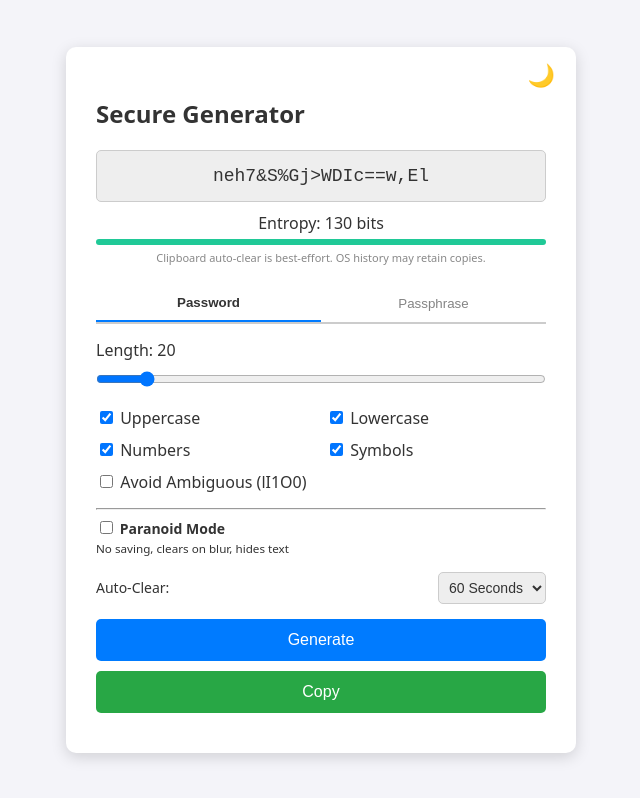
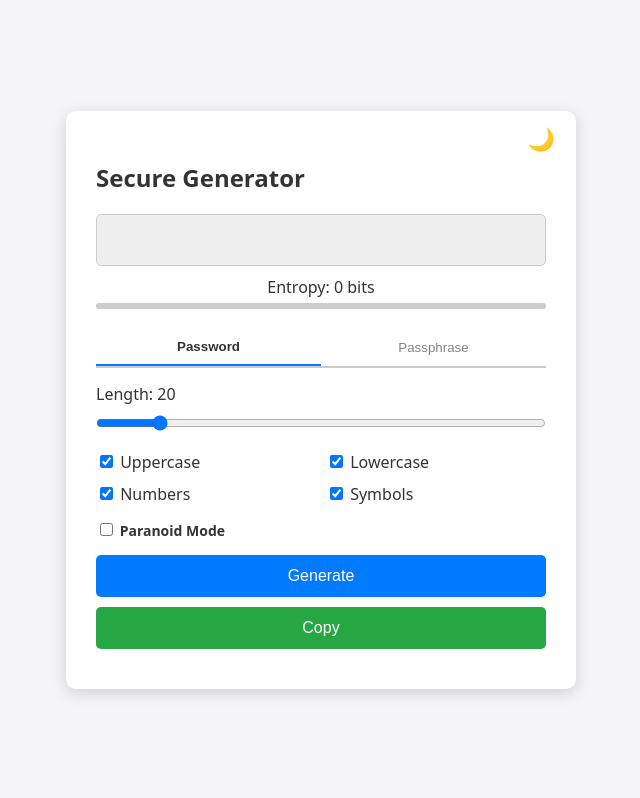
Before and after one commit to jakubgt/homelab-vault-gen, a plain HTML site: page vault-generator/index.html in a window 1280 px wide. Shown: the whole page, without its empty margins (319-959 px from the left). Drawn offline with Linux system fonts and the light colour scheme.

Commit message:
Update index.html

```diff
--- a/vault-generator/index.html
+++ b/vault-generator/index.html
@@ -3,30 +3,23 @@
 <head>
     <meta charset="UTF-8">
     <meta name="viewport" content="width=device-width, initial-scale=1.0">
-
     <meta http-equiv="Cache-Control" content="no-store, no-cache, must-revalidate, max-age=0">
-    <meta http-equiv="Pragma" content="no-cache">
-    <meta http-equiv="Expires" content="0">
-
     <title>Homelab Vault Generator</title>
     <link rel="stylesheet" href="styles.css">
 </head>
 <body>
     <div class="container">
-        <button class="theme-toggle" id="theme-btn" title="Toggle Theme">🌙</button>
+        <button class="theme-toggle" id="theme-btn">🌙</button>
         <h2>Secure Generator</h2>
 
-        <div id="result-container" title="Click to copy">
+        <div id="result-container" class="copy-box">
             <div id="result"></div>
             <div id="paranoid-overlay" class="hidden">Hover to Reveal</div>
         </div>
 
         <div class="entropy-meter">
             <span id="entropy-text">Entropy: 0 bits</span>
-            <div class="entropy-bar-container">
-                <div id="entropy-bar"></div>
-            </div>
-            <small class="disclaimer">Clipboard auto-clear is best-effort. OS history may retain copies.</small>
+            <div class="entropy-bar-container"><div id="entropy-bar"></div></div>
         </div>
 
         <div class="tabs">
@@ -43,40 +36,16 @@
                 <label><input type="checkbox" id="opt-lower" checked> Lowercase</label>
                 <label><input type="checkbox" id="opt-nums" checked> Numbers</label>
                 <label><input type="checkbox" id="opt-syms" checked> Symbols</label>
-                <label><input type="checkbox" id="opt-ambig"> Avoid Ambiguous (lI1O0)</label>
             </div>
 
             <div id="pass-options" class="options-grid hidden">
-                <label><input type="checkbox" id="opt-pass-caps"> Capitalize Words</label>
-                <label><input type="checkbox" id="opt-pass-nums"> Insert Numbers</label>
-                <label>Separator:
-                    <select id="opt-pass-sep">
-                        <option value="-">Hyphen (-)</option>
-                        <option value="_">Underscore (_)</option>
-                        <option value=".">Period (.)</option>
-                        <option value=" ">Space</option>
-                    </select>
-                </label>
-            </div>
-
-            <hr>
-
-            <div class="setting-row">
-                <label><input type="checkbox" id="opt-paranoid"> <strong>Paranoid Mode</strong><br>
-                <small>No saving, clears on blur, hides text</small></label>
+                <label><input type="checkbox" id="opt-pass-caps"> Capitalize</label>
+                <label><input type="checkbox" id="opt-pass-nums"> Numbers</label>
+                <label>Sep: <select id="opt-pass-sep"><option value="-">-</option><option value=".">.</option></select></label>
             </div>
 
             <div class="setting-row">
-                <label for="clear-time">Auto-Clear:</label>
-                <div class="time-inputs">
-                    <input type="number" id="custom-time" min="1" placeholder="Secs" style="display: none; width: 60px;">
-                    <select id="clear-time">
-                        <option value="30000">30 Seconds</option>
-                        <option value="60000" selected>60 Seconds</option>
-                        <option value="300000">5 Minutes</option>
-                        <option value="custom">Custom...</option>
-                    </select>
-                </div>
+                <label><input type="checkbox" id="opt-paranoid"> <strong>Paranoid Mode</strong></label>
             </div>
         </div>
 
@@ -84,6 +53,9 @@
         <button class="action-btn" id="copy-btn">Copy</button>
     </div>
 
+    <div id="toast"></div>
+
+    <script src="words.js"></script>
     <script src="app.js"></script>
 </body>
 </html>
```
